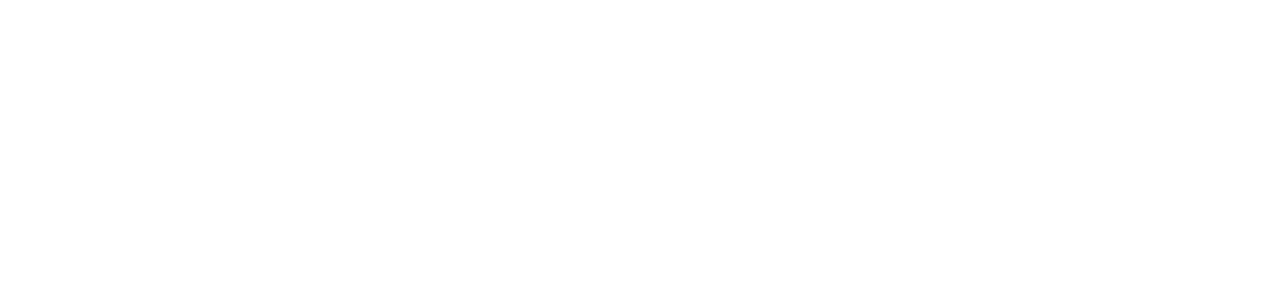
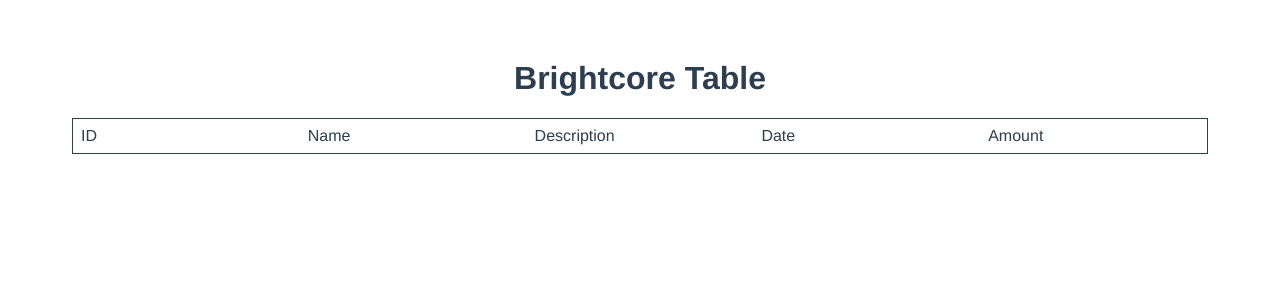
Before and after one commit to AndrewGardhouse/brightcore, a Vue app: page / in a window 1280 px wide. Shown: the top 300 px of the page. Built offline with nearby package versions, Linux system fonts and the light colour scheme.

Commit message:
Adds style to Table and TableHeader

```diff
--- a/src/App.vue
+++ b/src/App.vue
@@ -1,5 +1,6 @@
 <template>
   <div id="app">
+    <h1 class="title">Brightcore Table</h1>
     <Table />
   </div>
 </template>
@@ -20,8 +21,11 @@
   font-family: 'Avenir', Helvetica, Arial, sans-serif;
   -webkit-font-smoothing: antialiased;
   -moz-osx-font-smoothing: grayscale;
-  text-align: center;
   color: #2c3e50;
   margin-top: 60px;
 }
+
+.title {
+  text-align: center;
+}
 </style>
--- a/src/components/Table.vue
+++ b/src/components/Table.vue
@@ -21,4 +21,9 @@
 </script>
 
 <style lang="scss">
+.table-wrapper {
+  border: 1px solid #2c3e50;
+  margin-left: 4rem;
+  margin-right: 4rem;
+}
 </style>
--- a/src/components/TableHeader.vue
+++ b/src/components/TableHeader.vue
@@ -1,6 +1,10 @@
 <template>
-  <div class="table-header">
-
+  <div class="table-header" :style="{ gridTemplateColumns: `repeat(${tableHeaders.length}, 1fr)` }">
+    <div v-for="(header, index) in tableHeaders"
+         :key="index"
+         class="header-column">
+      <p class="text">{{ header }}</p>
+    </div>
   </div>
 </template>
 
@@ -17,4 +21,14 @@
 </script>
 
 <style lang="scss">
+.table-header {
+  display: grid;
+  .header-column {
+    display: flex;
+    padding: 0.5rem;
+    .text {
+      margin: 0;
+    }
+  }
+}
 </style>
```
